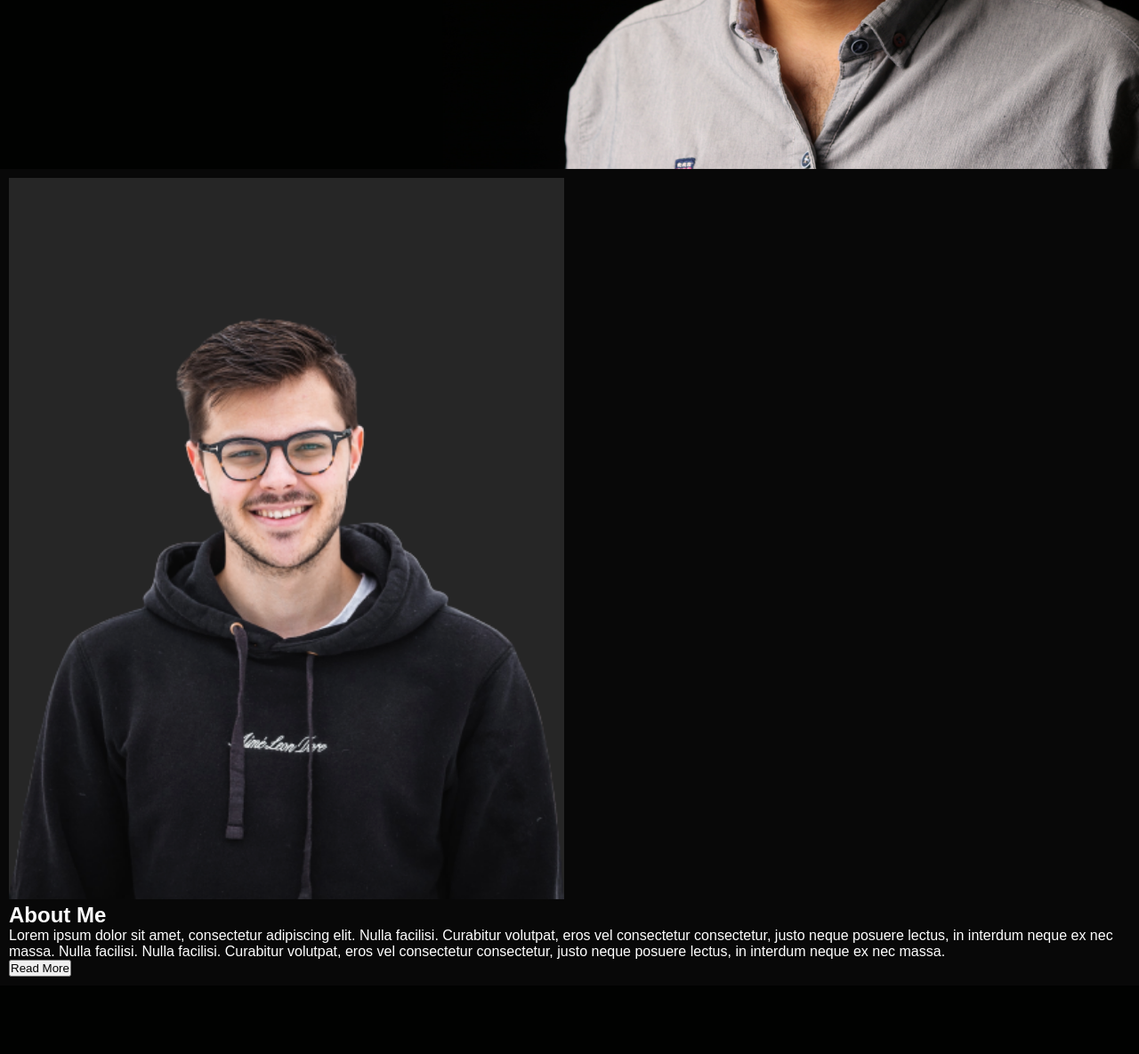
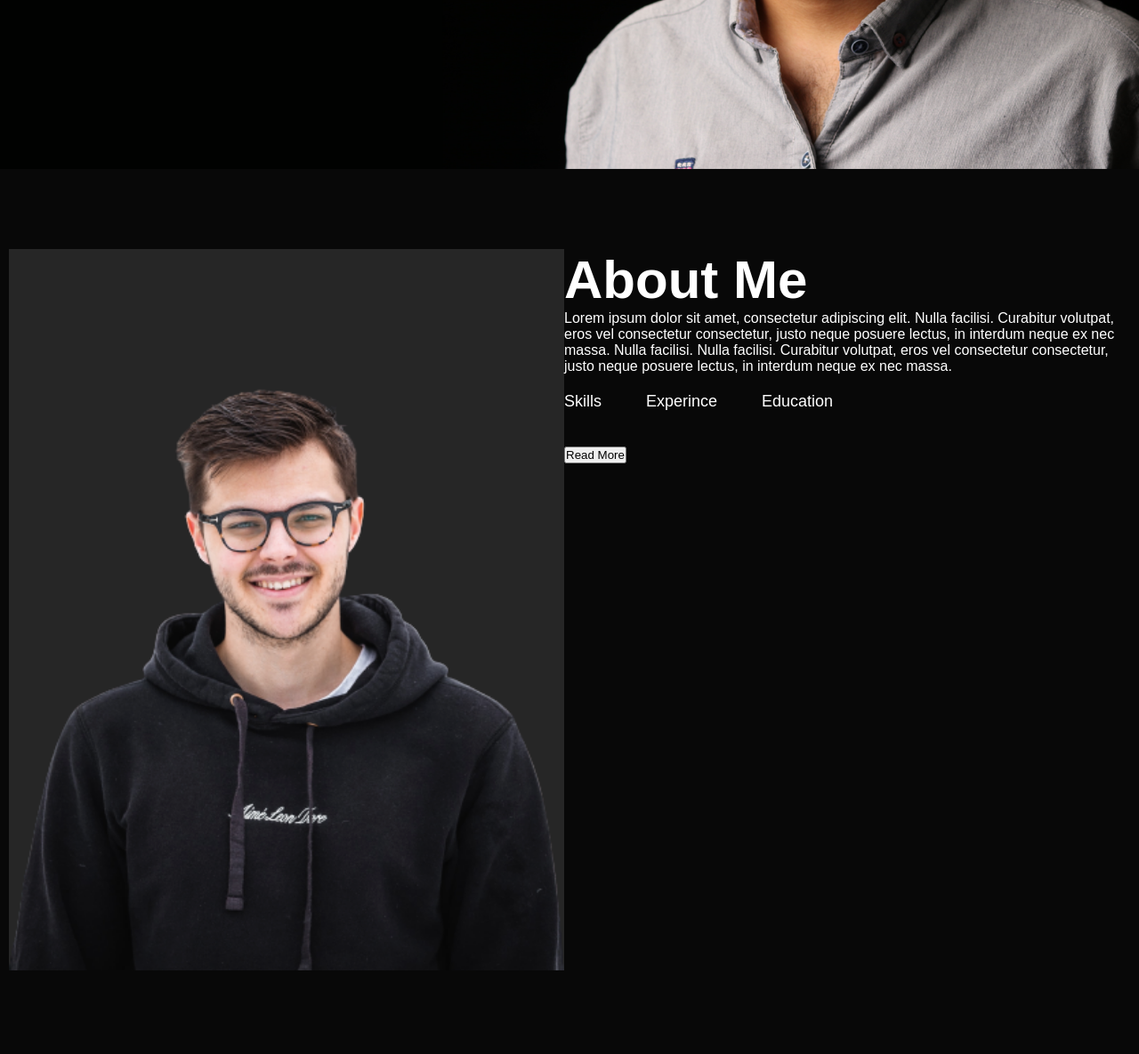
Before and after one commit to ZulfiqarAlam18/web_engineering_class_practice, a PHP site: page / in a window 1280 px wide. Shown: the part 610-1795 px from the top of the page at 89% size. Before the commit the page ends 1708 px from the top, so only its background shows below. Run offline with PHP 8.4, Linux system fonts and the light colour scheme.

Commit message:
working on about section

```diff
--- a/portfolio_tutorial/index.html
+++ b/portfolio_tutorial/index.html
@@ -40,8 +40,16 @@
                     <img src="images/user.png" alt="about" class="about-img">
                 </div>
                 <div class="about-col-2">
-                    <h2>About Me</h2>
+                    <h1 class="sub-title">About Me</h2>
                     <p>Lorem ipsum dolor sit amet, consectetur adipiscing elit. Nulla facilisi. Curabitur volutpat, eros vel consectetur consectetur, justo neque posuere lectus, in interdum neque ex nec massa. Nulla facilisi. Nulla facilisi. Curabitur volutpat, eros vel consectetur consectetur, justo neque posuere lectus, in interdum neque ex nec massa.</p>
+                    <div class="tab-titles">
+                        <p class="tab-links active-link ">Skills</p>
+                        <p class="tab-links ">Experince</p>
+                        <p class="tab-links ">Education</p>
+
+
+
+                    </div>
                     <button>Read More</button>
                 </div>
 
--- a/portfolio_tutorial/style.css
+++ b/portfolio_tutorial/style.css
@@ -144,3 +144,89 @@ nav ul li a:hover::after {
 
 
 }
+#about {
+
+    padding: 80px 0;
+    color: ababab;
+
+
+
+}
+
+.row {
+
+    display: flex;
+    justify-content: space-between;
+
+
+
+}
+
+.about-col-1 {
+
+    flex-basis: 35%;
+
+
+}
+.about-col-1 image {
+
+
+
+    width: 100%;
+
+    border-radius: 15px;
+}
+
+.about-col-2 {
+
+    flex-basis: 60%;
+
+}
+ .sub-title {
+
+    font-size: 60px;
+    font-weight: 600px;
+    color: white;
+
+
+}
+
+
+.tab-titles {
+
+    display: flex;
+    margin: 20px 0 40px;
+
+
+}
+.tab-links {
+    margin-right: 50px;
+    font-size: 18px;
+    font-weight: 500;
+    cursor: pointer;
+position: relative;
+
+
+ }
+.tab-links::after {
+
+    content: '';
+    width: 0;
+    height: 3px;
+    background-color: #ff004f;
+    position: absolute;
+    left: 0;
+    bottom: -8px;
+    transition: 0.5s;
+
+
+
+
+}
+.tab-links.active-link ::after{
+    width: 50%;
+
+
+
+
+}
```
